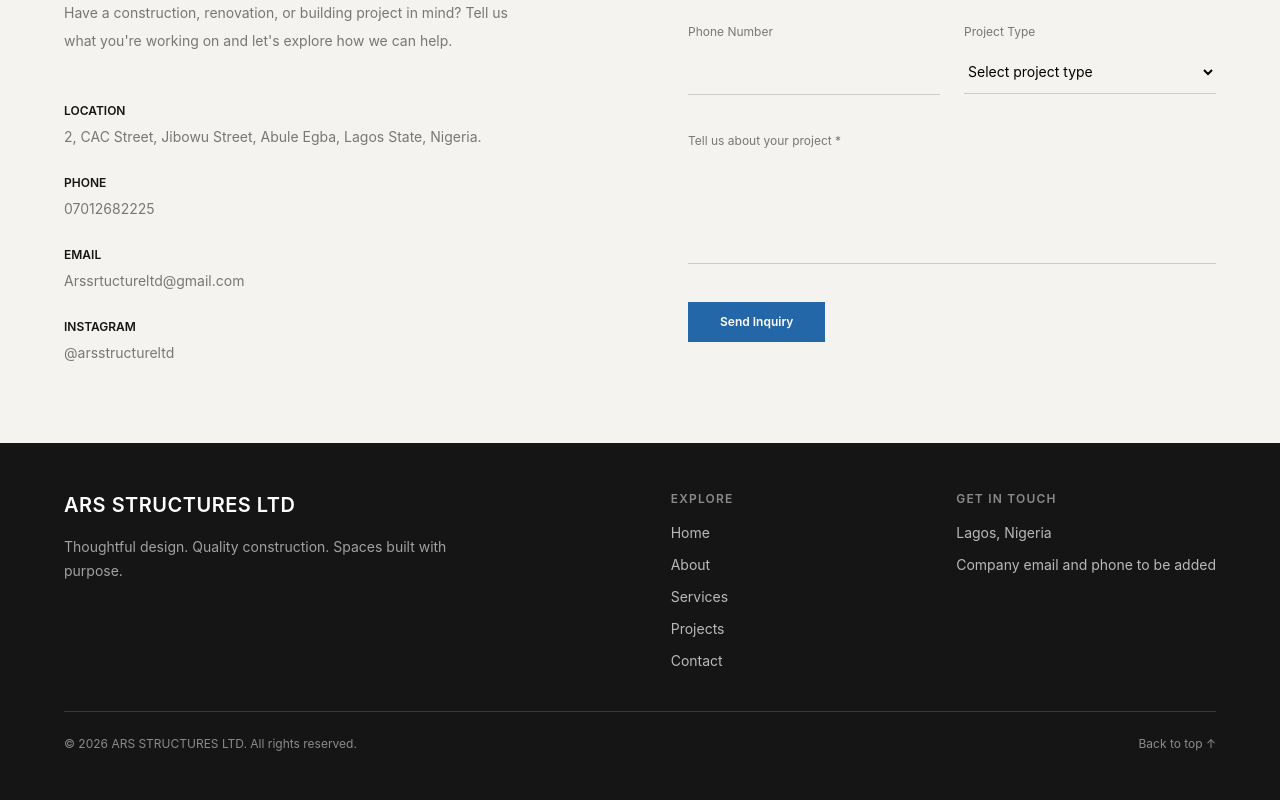
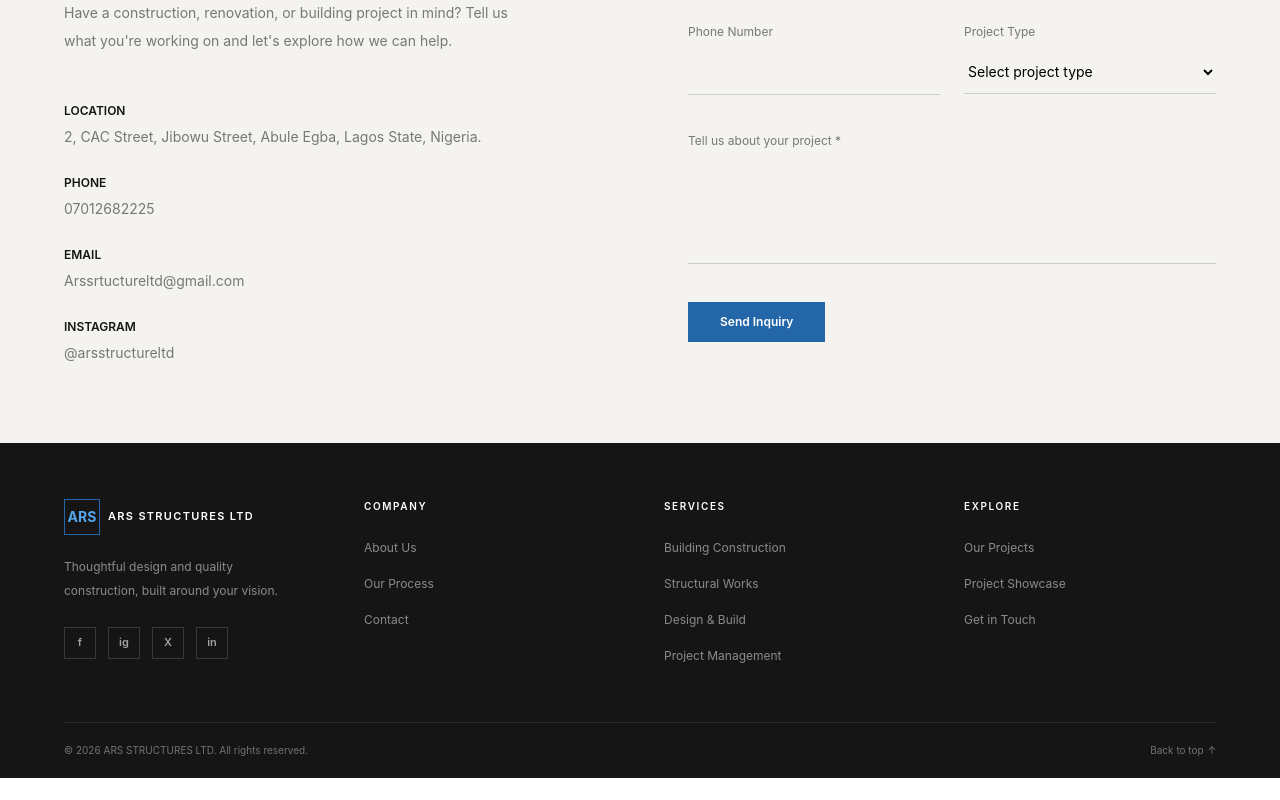
Before and after one commit to AHDAM0909/ARS_structure, a React app: page / in a window 1280 px wide. Shown: the part 6548-7348 px from the top of the page. After the commit the page ends 7326 px from the top, so only its background shows below. Built offline with nearby package versions, Linux system fonts and the light colour scheme; the HTML template or start-up script is replaced by a standard one.

Commit message:
complete homepage secations

```diff
--- a/package.json
+++ b/package.json
@@ -11,7 +11,7 @@
   },
   "dependencies": {
     "@tailwindcss/vite": "^4.3.3",
-    "lucide-react": "^1.57.0",
+    "lucide-react": "^1.59.0",
     "motion": "^14.3.0",
     "react": "^19.2.8",
     "react-dom": "^19.2.8",
--- a/src/components/Footer.jsx
+++ b/src/components/Footer.jsx
@@ -1,71 +1,115 @@
-import React from 'react'
+
 import { motion } from "motion/react";
+
 const Footer = () => {
+  const socialLinks = [
+    { name: "Facebook", label: "f", href: "#" },
+    { name: "Instagram", label: "ig", href: "#" },
+    { name: "X (Twitter)", label: "X", href: "#" },
+    { name: "LinkedIn", label: "in", href: "#" },
+  ];
+
+  const footerColumns = [
+    {
+      title: "Company",
+      links: [
+        { label: "About Us", href: "#about" },
+        { label: "Our Process", href: "#process" },
+        { label: "Contact", href: "#contact" },
+      ],
+    },
+    {
+      title: "Services",
+      links: [
+        { label: "Building Construction", href: "#services" },
+        { label: "Structural Works", href: "#services" },
+        { label: "Design & Build", href: "#services" },
+        { label: "Project Management", href: "#services" },
+      ],
+    },
+    {
+      title: "Explore",
+      links: [
+        { label: "Our Projects", href: "#projects" },
+        { label: "Project Showcase", href: "#showcase" },
+        { label: "Get in Touch", href: "#contact" },
+      ],
+    },
+  ];
+
   return (
-    <footer className="bg-[#151515] px-6 py-12 text-white md:px-12 lg:px-16">
+    <footer className="bg-[#151515] px-6 text-white md:px-10 lg:px-16">
       <motion.div
-        initial={{ opacity: 0, y: 30 }}
+        initial={{ opacity: 0, y: 20 }}
         whileInView={{ opacity: 1, y: 0 }}
-        viewport={{ once: false, amount: 0.2 }}
-        transition={{ duration: 0.7, ease: "easeOut" }}
+        viewport={{ once: false, amount: 0.15 }}
+        transition={{ duration: 0.6, ease: "easeOut" }}
         className="mx-auto max-w-7xl"
       >
-        {/* Top section */}
-        <div className="flex flex-col justify-between gap-10 border-b border-white/15 pb-10 md:flex-row md:items-start">
-          <div>
+        {/* Main footer */}
+        <div className="grid grid-cols-2 gap-x-8 gap-y-10 border-b border-white/10 py-12 md:grid-cols-4 lg:gap-12 lg:py-14">
+
+          {/* Brand and social links */}
+          <div className="col-span-2 md:col-span-1">
             <a
               href="#home"
-              className="text-xl font-semibold tracking-wide"
+              aria-label="ARS Structures home"
+              className="inline-flex items-center gap-2"
             >
-              ARS STRUCTURES LTD
+              <span className="flex h-9 w-9 items-center justify-center border border-[#2467A8] text-sm font-bold text-[#55A5EA]">
+                ARS
+              </span>
+
+              <span className="text-[11px] font-semibold tracking-[0.12em]">
+                ARS STRUCTURES LTD
+              </span>
             </a>
 
-            <p className="mt-4 max-w-sm text-sm leading-6 text-white/60">
-              Thoughtful design. Quality construction. Spaces built
-              with purpose.
+            <p className="mt-5 max-w-[230px] text-xs leading-6 text-white/50">
+              Thoughtful design and quality construction,
+              built around your vision.
             </p>
+
+            <div className="mt-6 flex items-center gap-3">
+              {socialLinks.map((social) => (
+                <a
+                  key={social.name}
+                  href={social.href}
+                  aria-label={social.name}
+                  title={social.name}
+                  className="flex h-8 w-8 items-center justify-center border border-white/15 text-[11px] font-semibold text-white/60 transition-all duration-300 hover:-translate-y-1 hover:border-[#2467A8] hover:text-white"
+                >
+                  {social.label}
+                </a>
+              ))}
+            </div>
           </div>
 
           {/* Footer navigation */}
-          <div>
-            <h3 className="text-xs font-semibold uppercase tracking-widest text-white/50">
-              Explore
-            </h3>
+          {footerColumns.map((column) => (
+            <div key={column.title}>
+              <h3 className="text-[10px] font-semibold uppercase tracking-[0.16em] text-white">
+                {column.title}
+              </h3>
 
-            <nav className="mt-4 flex flex-col gap-3 text-sm text-white/70">
-              <a href="#home" className="transition hover:text-white">
-                Home
-              </a>
-              <a href="#about" className="transition hover:text-white">
-                About
-              </a>
-              <a href="#services" className="transition hover:text-white">
-                Services
-              </a>
-              <a href="#projects" className="transition hover:text-white">
-                Projects
-              </a>
-              <a href="#contact" className="transition hover:text-white">
-                Contact
-              </a>
-            </nav>
-          </div>
-
-          {/* Contact details */}
-          <div>
-            <h3 className="text-xs font-semibold uppercase tracking-widest text-white/50">
-              Get in touch
-            </h3>
-
-            <div className="mt-4 space-y-3 text-sm text-white/70">
-              <p>Lagos, Nigeria</p>
-              <p>Company email and phone to be added</p>
+              <ul className="mt-5 space-y-3">
+                {column.links.map((link) => (
+                  <li key={link.label}>
+                    <a
+                      href={link.href}
+                      className="text-xs leading-5 text-white/50 transition-colors duration-300 hover:text-white"
+                    >
+                      {link.label}
+                    </a>
+                  </li>
+                ))}
+              </ul>
             </div>
-          </div>
+          ))}
         </div>
 
-        {/* Bottom section */}
-        <div className="flex flex-col gap-3 pt-6 text-xs text-white/50 sm:flex-row sm:items-center sm:justify-between">
+        {/* Bottom bar */}
+        <div className="flex flex-col gap-3 py-5 text-[10px] text-white/40 sm:flex-row sm:items-center sm:justify-between">
           <p>
             © {new Date().getFullYear()} ARS STRUCTURES LTD.
             All rights reserved.
@@ -73,14 +117,15 @@ const Footer = () => {
 
           <a
             href="#home"
-            className="transition hover:text-white"
+            className="inline-flex items-center gap-1 transition-colors hover:text-white"
           >
-            Back to top ↑
+            Back to top
+            <span aria-hidden="true">↑</span>
           </a>
         </div>
       </motion.div>
     </footer>
-  )
-}
+  );
+};
 
-export default Footer
+export default Footer;
```
Also changed, not shown: 1 other file (tests, documents, lock files or other folders).
